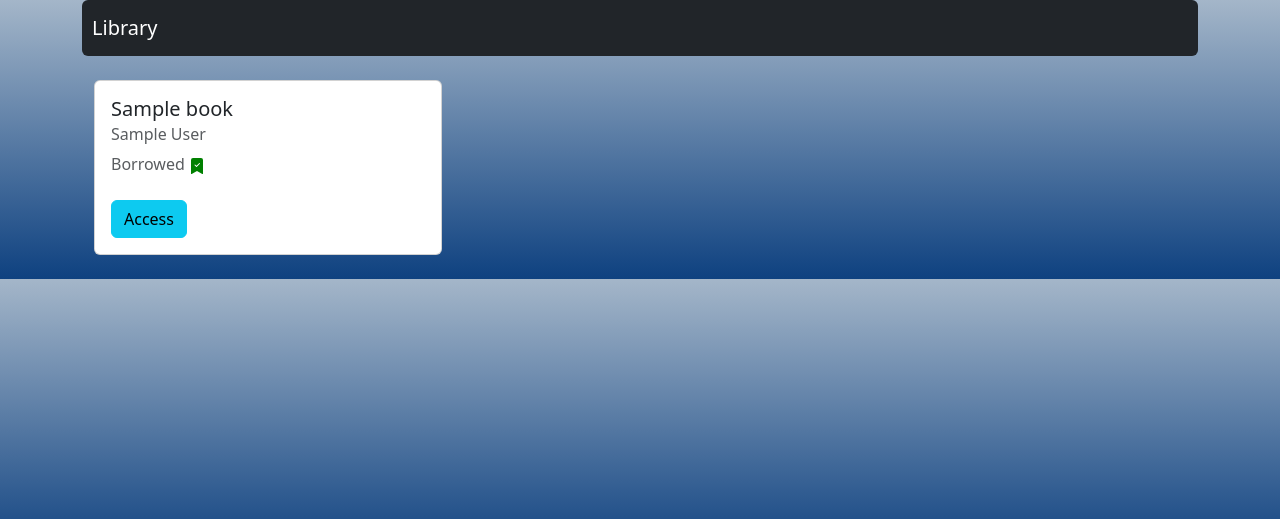
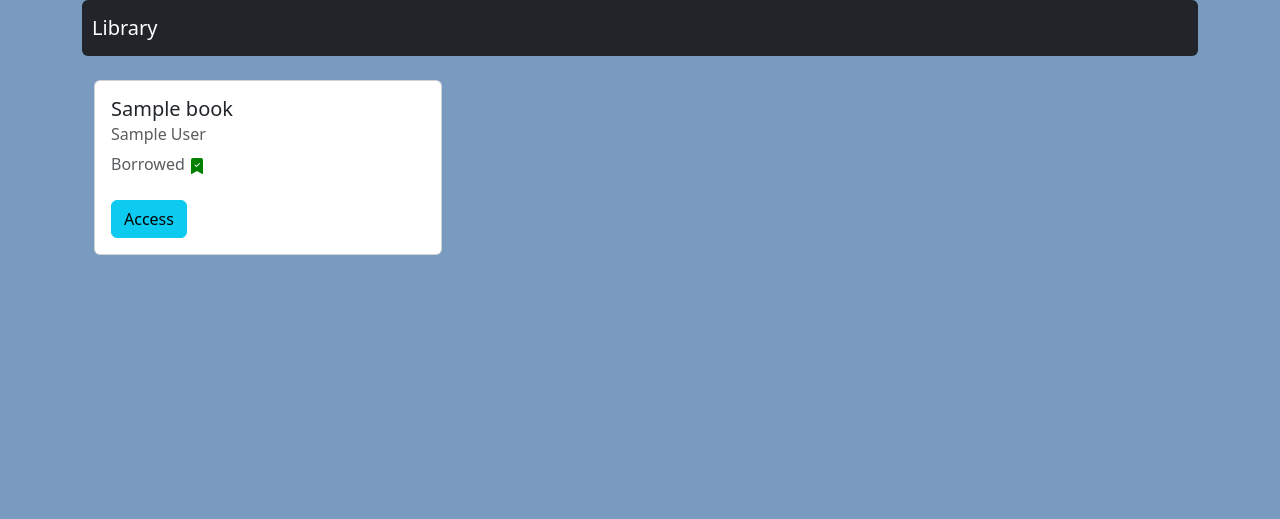
Before and after one commit to Andessonreis/library-py, a Django app: template book/templates/home.html in a window 1280 px wide. Shown: the top 519 px of the page. Run offline with Django 4.2, Linux system fonts and the light colour scheme; the template is opened without the code that fills it: values that come from a table or form of the project are taken from there, others are empty; tables that the repository leaves empty hold one stand-in row (values such as "Sample post").

Commit message:
update color

```diff
--- a/book/templates/home.html
+++ b/book/templates/home.html
@@ -5,7 +5,7 @@
 
 <style>
   body {
-    background: linear-gradient( #a4b6c9, #0e4180);
+    background-color: #799bc0;
   }
 </style>
 
```
